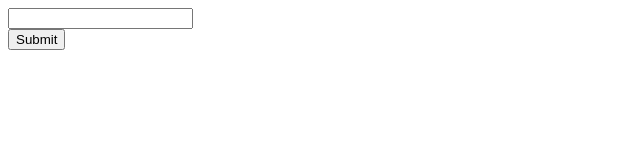
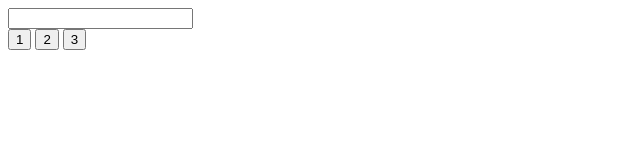
Before and after one commit to CharleeBrown/jsCalculator, a plain HTML site: page calcView.html in a window 1280 px wide. Shown: the full height of the page, 0-640 px from the left. Drawn offline with Linux system fonts and the light colour scheme.

Commit message:
Figured how to pass values to function.

```diff
--- a/calcScript.js
+++ b/calcScript.js
@@ -1,12 +1,10 @@
-//document.getElementById("numOne").addEventListener("click", enterButton);
 
 
-function enterButton(){
+function enterButton(button){
 
     var numWin = document.getElementById("numWindow");
-
-    numWin.value = parseInt(numWin.value) + 3;
+    numWin.value = parseInt(numWin.value) + parseInt(button.value);
     console.log(numWin.value);
 
-    // Figured out adding values and changing the text.
+
 }
--- a/calcView.html
+++ b/calcView.html
@@ -9,8 +9,9 @@
 
         </DIV>
         <div class="row">
-            <input type="submit"  onclick="enterButton()"/>
-
+            <input type="submit"  id="numOne" value ="1" onclick="enterButton(this)"/>
+            <input type="submit" id="numTwo" value = "2" onclick="enterButton(this)"/>
+            <input type="submit" id="numThree" value="3" onclick = "enterButton(this)"/>
         </div>
     </BODY>
     <script src = "calcScript.js"></script>
```
